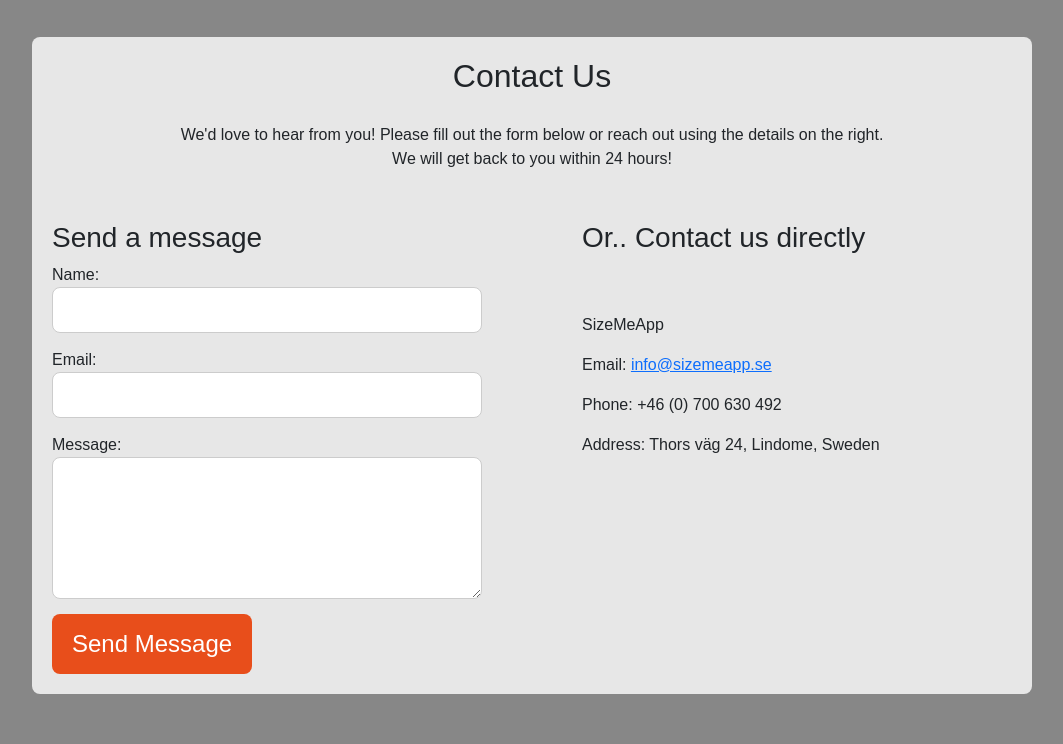
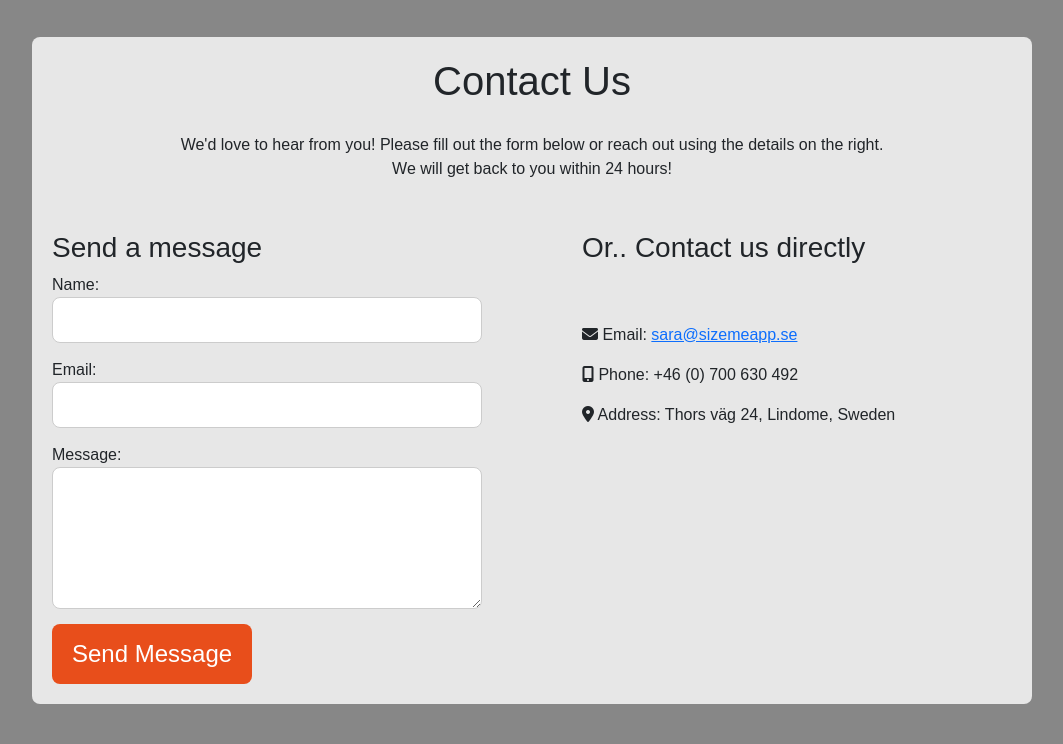
Before and after one commit to Sara-Sundin/SizeMeApp, a Django app: page /contact/ in a window 1280 px wide. Shown: the part 63-807 px from the top of the page, without its empty margins (108-1171 px from the left). Run offline with Django 5.2, Linux system fonts and the light colour scheme; parts of the project's set-up code (start-up, migrations or seed data) failed here and were passed over; some libraries are stand-ins or nearby versions.

Commit message:
add icons to contact details

```diff
--- a/apps/pages/templates/pages/contact.html
+++ b/apps/pages/templates/pages/contact.html
@@ -9,7 +9,7 @@
 {% block content %}
 
     <div class="about-box transparent-box">
-        <h2 class="contact-heading">Contact Us</h2>
+        <h1 class="contact-heading">Contact Us</h1>
         <p class="contact-intro">We'd love to hear from you! Please fill out the form below or reach out using the details on the right.
             <br> We will get back to you within 24 hours!
         </p>
@@ -43,10 +43,9 @@
             <div class="contact-details">
                 <h3 class="contact-sub-heading">Or.. Contact us directly</h3>
                 <div class="details">
-                    <p>SizeMeApp</p>
-                    <p>Email: <a href="mailto:info@example.com">info@sizemeapp.se</a></p>
-                    <p>Phone: +46 (0) 700 630 492</p>
-                    <p>Address: Thors väg 24, Lindome, Sweden</p>
+                    <p><i class="fa-solid fa-envelope"></i> Email: <a href="mailto:sara@sizemeapp.se">sara@sizemeapp.se</a></p>
+                    <p><i class="fa-solid fa-mobile-screen-button"></i> Phone: +46 (0) 700 630 492</p>
+                    <p><i class="fa-solid fa-location-dot"></i> Address: Thors väg 24, Lindome, Sweden</p>
                 </div>
             </div>
         </div>
```
